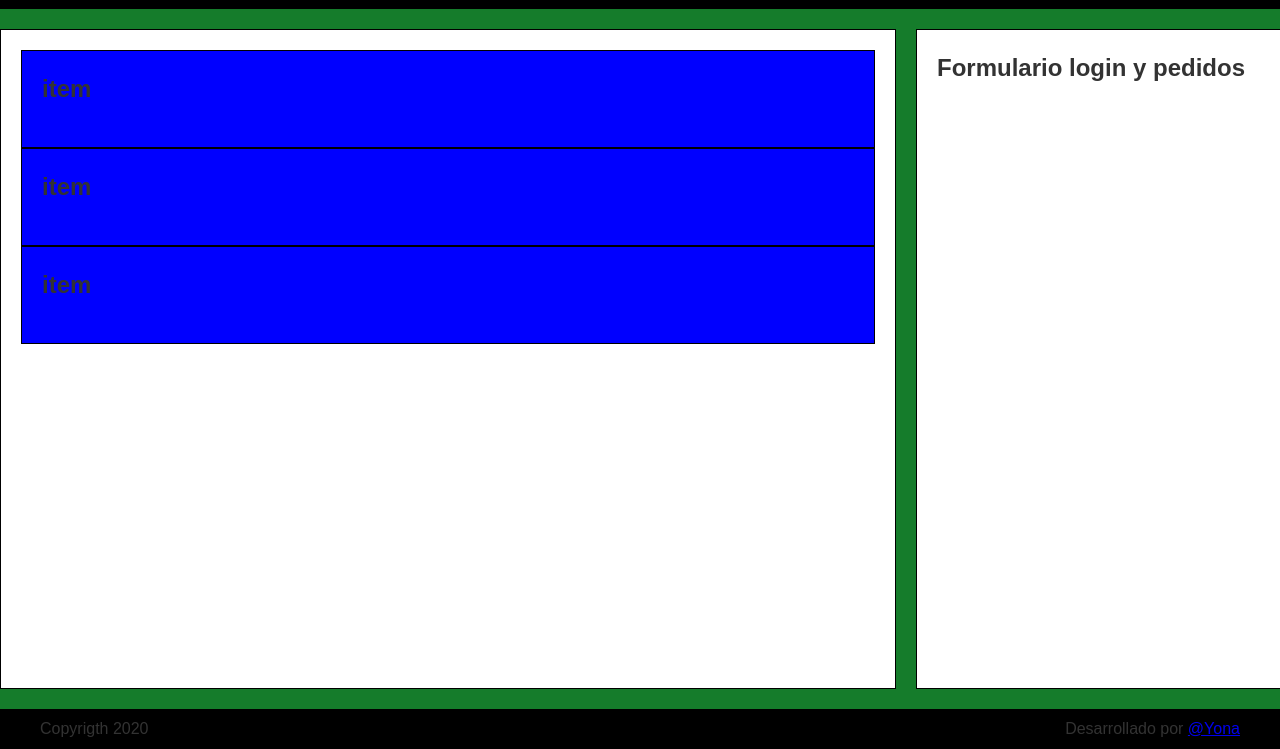
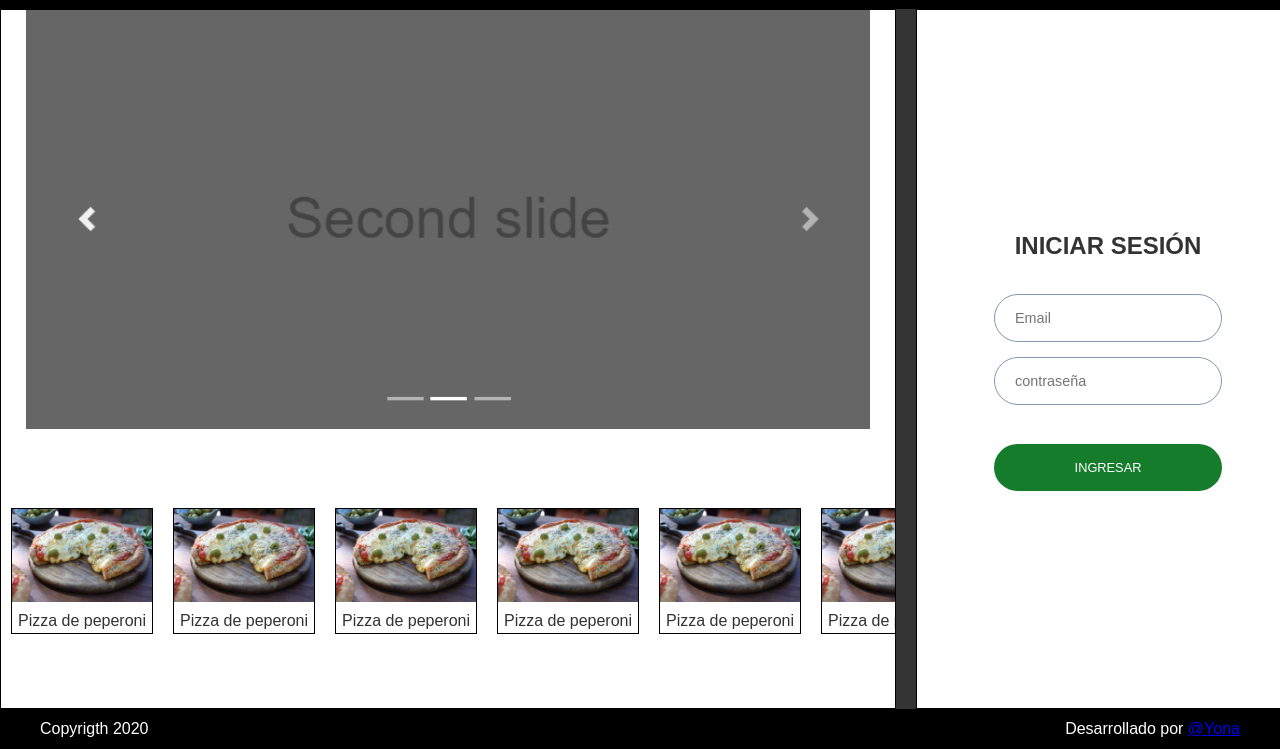
Before and after one commit to YonaBordon/TP-Digitalers, a plain HTML site: page index.html in a window 1280 px wide. Shown: the part 51-800 px from the top of the page. Drawn offline with Linux system fonts and the light colour scheme.

Commit message:
cards and form

```diff
--- a/css/styles.css
+++ b/css/styles.css
@@ -61,12 +61,11 @@ nav ul li a:hover {
 }
 
 section {
-	padding: 20px 0;
-	background-color: #157c2b;
 	height: calc(100vh - 100px);
 }
+/* PROMOCIONES */
 
-.grid {
+.grid-principal {
 	display: grid;
 	grid-template-columns: 70% 30%;
 	grid-gap: 20px;
@@ -74,21 +73,100 @@ section {
 
 .grid-section {
 	background-color: #fff;
-	padding: 20px;
 	border: 1px solid #000000;
 }
 
-.grid-item {
-	background-color: blue;
-	padding: 20px;
-	border: 1px solid #000000;
+.grid-promos {
+	display: grid;
+	grid-template-rows: 60% 35%;
+	gap: 20px;
 }
 
-.grid-item h2 {
-	margin-bottom: 20px;
+.carrousel-container {
+	display: flex;
+	justify-content: center;
+	height: auto;
+	width: 100%;
 }
+
+.pizzas-list {
+	display: flex;
+	justify-content: space-evenly;
+	overflow-y: hidden;
+	overflow-x: scroll;
+}
+
+.list-item {
+	margin: 0 10px;
+	border: 1px solid #000000;
+	text-align: center;
+}
+
+.list-item img {
+	width: 140px;
+}
+
+/* Formulario */
+
+.form-container {
+	text-transform: uppercase;
+	display: flex;
+	flex-direction: column;
+	align-items: center;
+	justify-content: center;
+}
+
+form {
+	text-transform: capitalize;
+	text-align: center;
+}
+
+.form-container h2 {
+	margin-bottom: 30px;
+}
+
+input {
+	width: 100%;
+	margin-bottom: 15px;
+	border-radius: 30px;
+	border: 1px solid #8498af;
+	padding: 15px 20px;
+	color: #8498af;
+	font-size: 0.9rem;
+	transition: 0.4s;
+
+	&:last-child {
+		margin-bottom: 0;
+	}
+	&:focus {
+		border-color: #157c2b;
+		outline: none;
+	}
+}
+
+[type='submit'] {
+	background: #157c2b;
+	border-radius: 30px;
+	padding: 16px 30px;
+	width: 100%;
+	color: #fff;
+	text-transform: uppercase;
+	font-size: 0.8rem;
+	transition: 0.4s;
+	border: none;
+	box-shadow: none;
+	margin: 0;
+
+	&:hover {
+		background: wheat;
+		cursor: pointer;
+	}
+}
+
+/* FOOTER */
 
 footer {
 	background-color: #000000;
 	height: 40px;
+	color: white;
 }
--- a/index.html
+++ b/index.html
@@ -18,19 +18,68 @@
 				</nav>
 			</div>
 		</header>
-		<section class="grid">
-			<div class="grid-section">
-				<div class="grid-item">
-					<h2>item</h2>
+		<section class="grid-principal">
+			<div class="grid-section grid-promos">
+				<div class="carrousel-container">
+					<img src="./assets/Carrousel.png" alt="carrousel" />
 				</div>
-				<div class="grid-item">
-					<h2>item</h2>
-				</div>
-				<div class="grid-item">
-					<h2>item</h2>
+				<div class="flex pizzas-list">
+					<div class="list-item">
+						<img src="./assets/Pizza.webp" alt="pizza" />
+						<p>Pizza de peperoni</p>
+					</div>
+					<div class="list-item">
+						<img src="./assets/Pizza.webp" alt="pizza" />
+						<p>Pizza de peperoni</p>
+					</div>
+					<div class="list-item">
+						<img src="./assets/Pizza.webp" alt="pizza" />
+						<p>Pizza de peperoni</p>
+					</div>
+					<div class="list-item">
+						<img src="./assets/Pizza.webp" alt="pizza" />
+						<p>Pizza de peperoni</p>
+					</div>
+					<div class="list-item">
+						<img src="./assets/Pizza.webp" alt="pizza" />
+						<p>Pizza de peperoni</p>
+					</div>
+					<div class="list-item">
+						<img src="./assets/Pizza.webp" alt="pizza" />
+						<p>Pizza de peperoni</p>
+					</div>
+					<div class="list-item">
+						<img src="./assets/Pizza.webp" alt="pizza" />
+						<p>Pizza de peperoni</p>
+					</div>
+					<div class="list-item">
+						<img src="./assets/Pizza.webp" alt="pizza" />
+						<p>Pizza de peperoni</p>
+					</div>
+					<div class="list-item">
+						<img src="./assets/Pizza.webp" alt="pizza" />
+						<p>Pizza de peperoni</p>
+					</div>
+					<div class="list-item">
+						<img src="./assets/Pizza.webp" alt="pizza" />
+						<p>Pizza de peperoni</p>
+					</div>
+					<div class="list-item">
+						<img src="./assets/Pizza.webp" alt="pizza" />
+						<p>Pizza de peperoni</p>
+					</div>
 				</div>
 			</div>
-			<div class="grid-section"><h2>Formulario login y pedidos</h2></div>
+			<div class="grid-section form-container">
+				<h2>Iniciar sesión</h2>
+				<form action="">
+					<input type="text" name="email" placeholder="Email" />
+					<br />
+					<input type="text" name="password" placeholder="contraseña" />
+					<br /><br />
+					<input type="submit" value="Ingresar" />
+				</form>
+			</div>
 		</section>
 		<footer class="flex">
 			<div class="conteiner flex">
```
Also changed, not shown: assets/Carrousel.png (added), assets/Pizza.webp (added).
